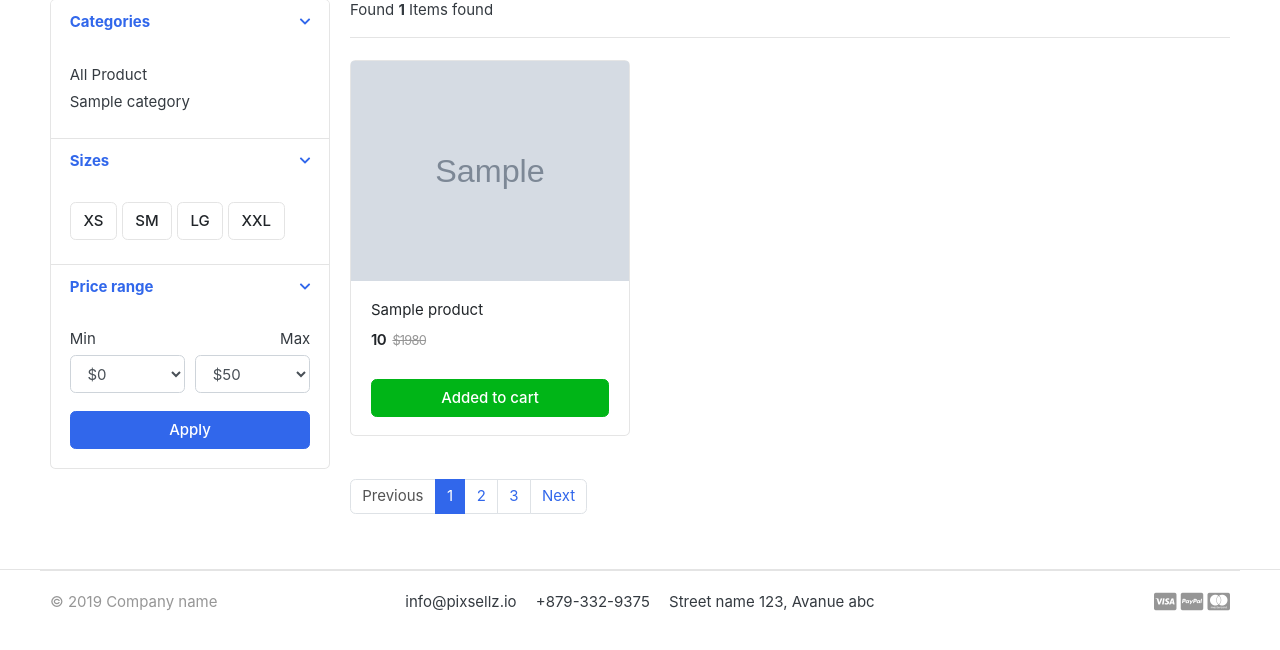
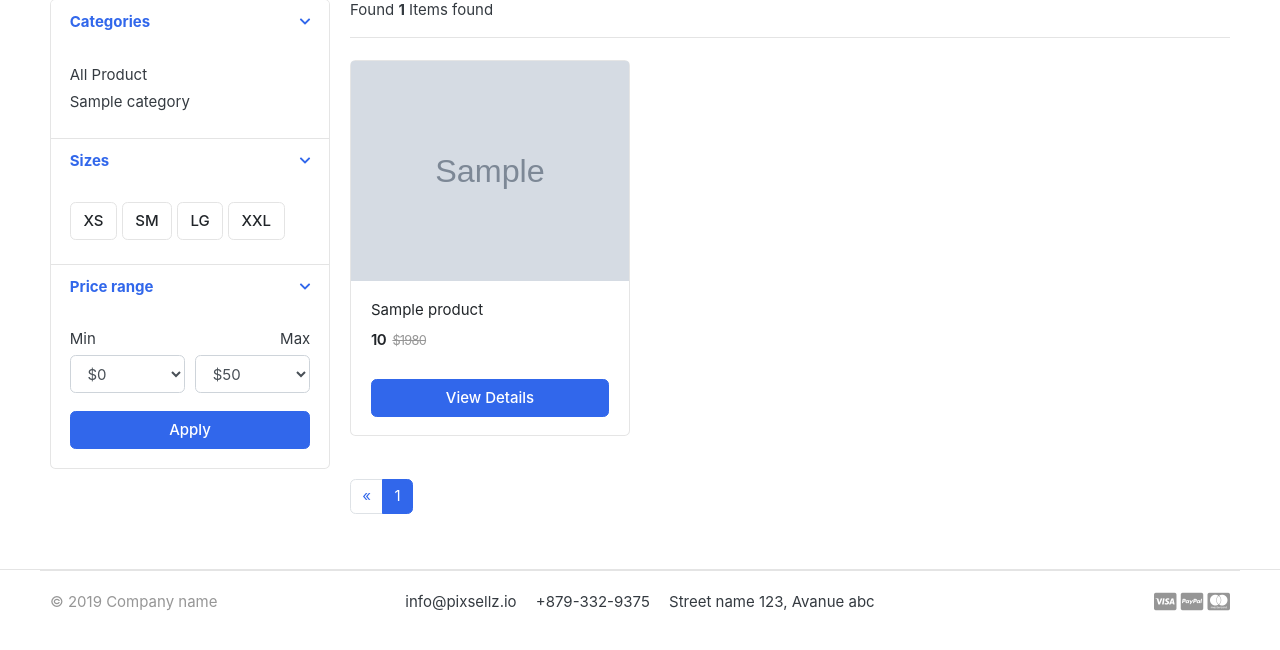
Before and after one commit to jayednahain/E_comarce_web_2, a Django app: template store_app/templates/store.html in a window 1280 px wide. Shown: the part 120-770 px from the top of the page. Run offline with Django 4.2, Linux system fonts and the light colour scheme; the template is opened without the code that fills it: most values are stand-ins (such as "Sample title", 1, 10 or a date in 2020); grey boxes marked "Sample" are stand-in pictures; some libraries are stand-ins or nearby versions; some web fonts are replaced.

Commit message:
complete_pagiantion

```diff
--- a/store_app/templates/prodcut_detail.html
+++ b/store_app/templates/prodcut_detail.html
@@ -59,9 +59,10 @@
 		</div>
 	</div> <!-- row.// -->
 	<hr>
-    {% if product_data.stock < 0 %}
-        <h1>Product is Out of Stock</h1>
+    {% if product_data.stock == 0 %}
+        <h2 class="text">Product is Out of Stock</h2>
     {% else %}
+
         {% if cart_check %}
             <a href="" class="btn btn-success"> <span class="text">Added to cart</span> <i class="fas fa-check"></i>  </a>
             <a href="{% url 'cart_view_link' %}" class="btn btn-primary"> <span class="text">View Cart</span> <i class="fas fa-shopping-cart"></i>  </a>
--- a/store_app/templates/store.html
+++ b/store_app/templates/store.html
@@ -131,7 +131,15 @@
                                     <del class="price-old">$1980</del>
                                 </div> <!-- price-wrap.// -->
                             </div>
-                            <a href="" class="btn btn-block btn-success">Added to cart </a>
+                                <a href="{% url 'product_detail_link' product.slug %}" class="btn btn-block btn-primary">View Details</a>
+
+
+{#                            {% if product.stock == 0 %}#}
+{#                                <p>out of stock</p>#}
+{#                            {% else %}#}
+{#                                <a href="{% url 'add_cart_link' product.id %}" class="btn btn-block btn-primary">Add to cart </a>#}
+{#                            <a href="" class="btn btn-block btn-success">Added to cart </a>#}
+{#                            {% endif %}#}
                         </figcaption>
                     </figure>
                 </div>
@@ -145,15 +153,57 @@
 
 
 
-        <nav class="mt-4" aria-label="Page navigation sample">
-          <ul class="pagination">
-            <li class="page-item disabled"><a class="page-link" href="#">Previous</a></li>
-            <li class="page-item active"><a class="page-link" href="#">1</a></li>
-            <li class="page-item"><a class="page-link" href="#">2</a></li>
-            <li class="page-item"><a class="page-link" href="#">3</a></li>
-            <li class="page-item"><a class="page-link" href="#">Next</a></li>
-          </ul>
-        </nav>
+            <nav class="mt-4" aria-label="Page navigation sample">
+                {% if all_product %}
+                     <ul class="pagination">
+                          <li class="page-item">
+                                <a class="page-link" href="?page={% if all_product.has_previous %}{{ all_product.previous_page_number }}{% else %}1{% endif %}" aria-label="Previous">
+                                <span aria-hidden="true">&laquo;</span>
+                                <span class="sr-only">Previous</span>
+                              </a>
+                          </li>
+
+                          {% if all_product.has_previous %}
+                          <li class="page-item"><a class="page-link" href="?page={{ all_product.previous_page_number }}">{{ all_product.previous_page_number }}</a></li>
+                          {% endif %}
+                          <li class="page-item active"><a class="page-link active" href="#">{{ all_product.number }}</a></li>
+                          {% if all_product.has_next %}
+                          <li class="page-item"><a class="page-link" href="?page={{ all_product.next_page_number }}">{{ all_product.next_page_number }}</a></li>
+                          {% endif %}
+                          {% if all_product.has_next %}
+                          <li class="page-item">
+                              <a class="page-link" href="?page={{ all_product.next_page_number }}" aria-label="Next">
+                                    <span aria-hidden="true">&raquo;</span>
+                                    <span class="sr-only">Next</span>
+                              </a>
+                          </li>
+                          {% endif %}
+                      </ul>
+                {% endif %}
+{#                    <ul class="pagination">#}
+{#                    {% if all_product.has_previous %}#}
+{#                        <li class="page-item"><a class="page-link" href="?page={{ all_product.previous_page_number }}">Previous</a></li>#}
+{#                    {% else %}#}
+{#                        <li class="page-item disabled"><a class="page-link" href="#">Previous</a></li>#}
+{#                    {% endif %}#}
+{##}
+{#                    {% for i in all_product.paginator.page_range %}#}
+{#                        {% if all_product.number == i %}#}
+{#                            <li class="page-item active"><a class="page-link" href="#">{{ i }}</a></li>#}
+{#                        {% else %}#}
+{#                            <li class="page-item"><a class="page-link" href="?page={{ i }}">{{ i }}</a></li>#}
+{#                        {% endif %}#}
+{#                    {% endfor %}#}
+{##}
+{#                    {% if all_product.has_previous %}#}
+{#                        <li class="page-item"><a class="page-link" href="?page={{ all_product.next_page_number }}">Next</a></li>#}
+{#                    {% else %}#}
+{#                        <li class="page-item disabled"><a class="page-link" href="#">Next</a></li>#}
+{#                    {% endif %}#}
+{##}
+{#                    </ul>#}
+
+            </nav>
 
             </main> <!-- col.// -->
 
--- a/store_app/urls.py
+++ b/store_app/urls.py
@@ -5,6 +5,6 @@ from store_app.views import store_view,product_detail
 
 urlpatterns = [
     path('',store_view,name='store_link'),
-    path('/<str:category_slug>',store_view,name='product_by_category_link'),
-    path('/Detail/<str:product_slug>',product_detail,name='product_detail_link')
+    path('Category/<str:category_slug>',store_view,name='product_by_category_link'),
+    path('Detail/<str:product_slug>',product_detail,name='product_detail_link')
 ]
```
Also changed, not shown: store_app/views.py (+21 -1 lines), db.sqlite3.
